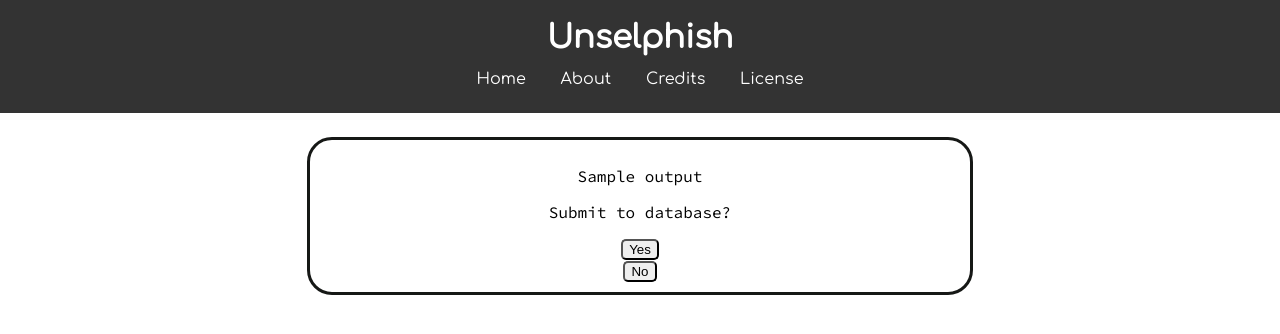
After one commit to AASStechclub2324/unselphish, a Flask app: template GUI/GUI_/templates/report.html in a window 1280 px wide. The commit adds this page. Shown: the top 334 px of the page. Run offline with Flask 3, Linux system fonts and the light colour scheme; the template is opened without the code that fills it: most values are stand-ins (such as "Sample title", 1, 10 or a date in 2020).

Commit message:
Add files via upload

```diff
--- /dev/null
+++ b/GUI/GUI_/app.py
@@ -0,0 +1,104 @@
+from flask import Flask, render_template, request, jsonify
+
+#variables
+submitToDatabase=True
+
+app = Flask(__name__)
+
+@app.route('/')
+def index():
+    return render_template('index.html')
+
+@app.route('/about')
+def about():
+    return render_template('about.html')
+
+@app.route('/credits')
+def credits():
+    return render_template('credits.html')
+
+@app.route('/license')
+def license():
+    return render_template('license.html')
+
+@app.route('/scan_link', methods=['POST'])
+def scan_link():
+    link = request.form.get('scan_link')
+    output=link
+    return render_template('report.html', output=output)
+
+@app.route('/scan_domain', methods=['POST'])
+def scan_domain():
+    domain = request.form.get('scan_domain')
+    output=domain
+    return render_template('report.html', output=output)
+
+@app.route('/scan_message', methods=['POST'])
+def scMsg():
+    msg = request.form.get('scan_message')
+    output=msg
+    return render_template('report.html', output=output)
+
+@app.route('/whatsapp_report', methods=['POST'])
+def whatsapp_report():
+    output=''
+    if 'whatsapp_report' in request.files:
+        whatsapp_file = request.files['whatsapp_report']
+        output = whatsapp_file.filename
+    else:
+        output = "No WhatsApp file uploaded."
+    return render_template('report.html', output=output)
+
+@app.route('/email_report', methods=['POST'])
+def email_report():
+    output=''
+    if 'email_report' in request.files:
+        eml_file = request.files['email_report']
+        output = eml_file.filename
+    else:
+        output = "No .eml file uploaded."
+    return render_template('report.html', output=output)
+
+@app.route('/scan_file', methods=['POST'])
+def scan_file():
+    output=''
+    if 'scan_file' in request.files:
+        file = request.files['scan_file']
+        output = file.filename
+    else:
+        output = "No file uploaded."
+    return render_template('report.html', output=output)
+
+@app.route('/submitToDatabase', methods=['POST'])
+def submitYes():
+    global submitToDatabase
+    submitToDatabase = True
+    print(submitToDatabase)
+    return render_template('index.html')
+
+@app.route('/dontSubmitToDatabase', methods=['POST'])
+def submitNo():
+    global submitToDatabase
+    submitToDatabase = False
+    print(submitToDatabase)
+    return render_template('index.html')
+
+'''
+@app.route('/update_toggle_status', methods=['POST'])
+def update_toggle_status():
+    # Get the boolean value from the request data
+    data = request.json
+    is_enabled = data.get('is_enabled', False)
+
+    # Your Python logic with the boolean value here...
+    # For now, let's just return a simple response
+    if is_enabled:
+        response = {'message': True}
+    else:
+        response = {'message': False}
+
+    return(jsonify(response))
+'''
+
+if __name__ == '__main__':
+    app.run(host='0.0.0.0')
--- /dev/null
+++ b/GUI/GUI_/static/report.css
@@ -0,0 +1,59 @@
+body {
+    font-family: 'Comfortaa', cursive;
+    margin: 0;
+    padding: 0;
+}
+
+.header {
+    background-color: #333;
+    color: #fff;
+    padding: 20px;
+    text-align: center;
+}
+
+.header h1 {
+    margin: 0;
+}
+
+.menu-btn {
+    cursor: pointer;
+    margin-top: -30px;
+    font-size: 30px;
+}
+
+.menu-content {
+    margin-top: 10px;
+}
+
+.menu-content a {
+    display: inline-block;
+    padding: 5px 10px;
+    text-decoration: none;
+    color: #fff;
+    margin: 0 5px;
+}
+
+.gap {
+    background:none;
+    height:20px;
+    display:inline-block;
+}
+
+.outputwindow {
+    font-family: 'Source Code Pro';
+    border-radius: 25px;
+    text-align: center;
+    margin: auto;
+    width: 50%;
+    border: 3px solid rgb(22, 24, 22);
+    padding: 10px;
+}
+
+.submitreport {
+    display: inline-block;
+    vertical-align: middle;
+}
+
+.submitbutton {
+    border-radius: 5px;
+}
--- /dev/null
+++ b/GUI/GUI_/templates/report.html
@@ -0,0 +1,42 @@
+<!DOCTYPE html>
+<html>
+<head>
+    <title>Unselphish</title>
+    <link rel="stylesheet" type="text/css" href="https://fonts.googleapis.com/css2?family=Comfortaa&display=swap">
+    <link rel="stylesheet" type="text/css" href="https://fonts.googleapis.com/css2?family=Source+Code+Pro&display=swap">
+    <link rel="stylesheet" type="text/css" href="{{ url_for('static', filename='report.css') }}">
+</head>
+
+<!-- -->
+<script>
+    function saveValue() {
+
+    }
+</script>
+
+<body>
+    <div class="header">
+        <h1>Unselphish</h1>
+        <div class="menu-content">
+            <a href="/">Home</a>
+            <a href="/about">About</a>
+            <a href="/credits">Credits</a>
+            <a href="/license">License</a>
+        </div>
+    </div>
+    <div class="gap">
+    </div>
+    <div class="outputwindow">
+        <p>
+            {{ output }}
+        </p>
+        <p>Submit to database?</p>
+        <form action="\submitToDatabase" method="post">
+            <input class="submitbutton" type="submit" value="Yes">
+        </form>
+        <form action="\dontSubmitToDatabase" method="post">
+            <input class="submitbutton" type="submit" value="No">
+        </form>
+    </div>
+</body>
+</html>
```
Also changed, not shown: GUI/GUI_/static/style.css (+75 -6 lines), GUI/GUI_/templates/index.html (+43 -24 lines), GUI/GUI_/templates/about.html (added), GUI/GUI_/templates/credits.html (added), GUI/GUI_/templates/license.html (added).
